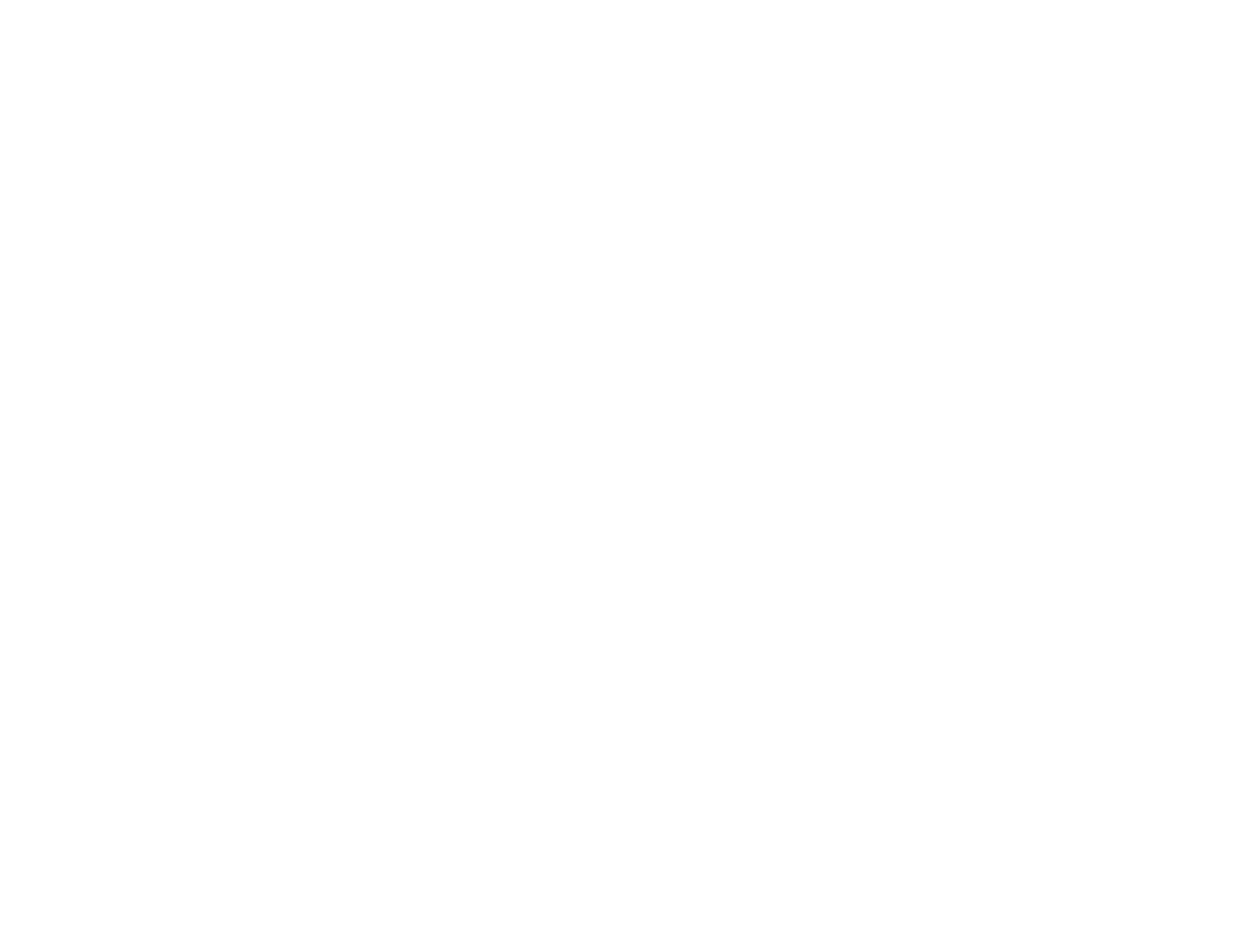
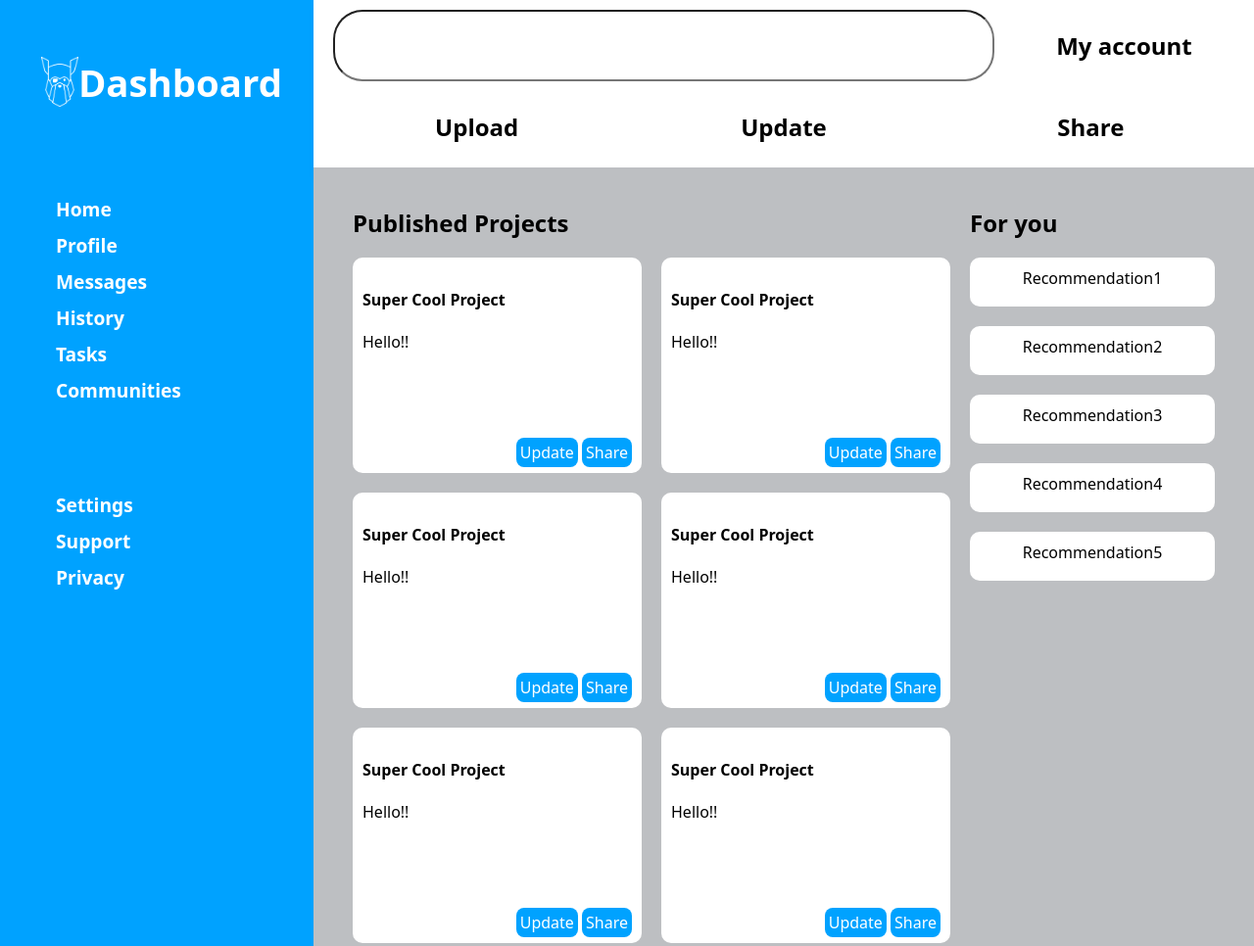
Before and after one commit to NakulKamath/admin_dashboard, a plain HTML site: page main.html in a window 1280 px wide. Shown: the top 966 px of the page at 98% size. Before the commit the page ends 800 px from the top, so only its background shows below. Drawn offline with Linux system fonts and the light colour scheme.

Commit message:
Completed project

```diff
--- a/main.html
+++ b/main.html
@@ -7,6 +7,123 @@
     <link rel="stylesheet" href="style.css">
 </head>
 <body>
-
+    <div id="container">
+        <div id="sidebar">
+            <a href="#">
+                <div id="logo">
+                    <img src="logo.png" style="justify-self: end;">
+                    <h1 style="justify-self: start;">Dashboard</h1>
+                </div>
+            </a>
+            <div id="nav">
+                <ul style="margin-bottom: 80px;">
+                    <a href="#">
+                        <li>Home</li>
+                    </a>
+                    <a href="#">
+                        <li>Profile</li>
+                    </a>
+                    <a href="#">
+                        <li>Messages</li>
+                    </a>
+                    <a href="#">
+                        <li>History</li>
+                    </a>
+                    <a href="#">
+                        <li>Tasks</li>
+                    </a>
+                    <a href="#">
+                        <li>Communities</li>
+                    </a>
+                </ul>
+                <ul>
+                    <a href="#">
+                        <li>Settings</li>
+                    </a>
+                    <a href="#">
+                        <li>Support</li>
+                    </a>
+                    <a href="#">
+                        <li>Privacy</li>
+                    </a>
+                </ul>
+            </div>
+        </div>
+        <div id="header" style="color: black;">
+            <div id="top">
+                <input type="search">
+                <div id="account">
+                    <h2>My account</h2>
+                </div>
+            </div>
+            <div id="bottom">
+                <div>
+                    <h2>Upload</h2>
+                </div>
+                <div>
+                    <h2>Update</h2>
+                </div>
+                <div>
+                    <h2>Share</h2>
+                </div>
+            </div>
+        </div>
+        <div id="main">
+            <div id=articles>
+                <h2>Published Projects</h2>
+                <div id="article">
+                    <div>
+                        <h4>Super Cool Project</h4>
+                        <p>Hello!!</p>
+                        <div><span>Update</span>  <span>Share</span></div>
+                    </div>
+                    <div>
+                        <h4>Super Cool Project</h4>
+                        <p>Hello!!</p>
+                        <div><span>Update</span>  <span>Share</span></div>
+                    </div>
+                    <div>
+                        <h4>Super Cool Project</h4>
+                        <p>Hello!!</p>
+                        <div><span>Update</span>  <span>Share</span></div>
+                    </div>
+                    <div>
+                        <h4>Super Cool Project</h4>
+                        <p>Hello!!</p>
+                        <div><span>Update</span>  <span>Share</span></div>
+                    </div>
+                    <div>
+                        <h4>Super Cool Project</h4>
+                        <p>Hello!!</p>
+                        <div><span>Update</span>  <span>Share</span></div>
+                    </div>
+                    <div>
+                        <h4>Super Cool Project</h4>
+                        <p>Hello!!</p>
+                        <div><span>Update</span>  <span>Share</span></div>
+                    </div>
+                    <div>
+                        <h4>Super Cool Project</h4>
+                        <p>Hello!!</p>
+                        <div><span>Update</span>  <span>Share</span></div>
+                    </div><div>
+                        <h4>Super Cool Project</h4>
+                        <p>Hello!!</p>
+                        <div><span>Update</span>  <span>Share</span></div>
+                    </div>
+                </div>
+            </div>
+            <div id="side">
+                <h2>For you</h2>
+                <div id="recommended">
+                    <div><p>Recommendation1</p></div>
+                    <div><p>Recommendation2</p></div>
+                    <div><p>Recommendation3</p></div>
+                    <div><p>Recommendation4</p></div>
+                    <div><p>Recommendation5</p></div>
+                </div>
+            </div>
+        </div>
+    </div>
 </body>
 </html>
--- a/style.css
+++ b/style.css
@@ -0,0 +1,158 @@
+body, html {
+    margin: 0;
+    height: 100%;
+    --primary-color: #00a2ff;
+    --secondary-color: #bdbfc2;
+    --tertiary-color: #c49003;
+    color: white;
+    box-sizing: border-box;
+    font-family: system-ui, -apple-system, BlinkMacSystemFont, 'Segoe UI', Roboto, Oxygen, Ubuntu, Cantarell, 'Open Sans', 'Helvetica Neue', sans-serif;
+}
+@font-face {
+    font-family: Norse-Bold;
+    src: url("Norse-Bold.woff");
+}
+#container {
+    display: grid;
+    grid-template: 1fr 5fr / 1fr 3fr;
+    height: 100%;
+}
+#sidebar {
+    grid-row: 1 / -1;
+    grid-column: 1 / 2;
+    background-color: var(--primary-color);
+    padding: 10%;
+    display: flex;
+    gap: 40px;
+    flex-direction: column;
+    place-items: start;
+    font-weight: 800;
+}
+#header {
+    grid-row: 1 / 2;
+    grid-column: 2 / 3;
+    background-color: white;
+    box-shadow: 10px 10px 10px black;
+    display: flex;
+    flex-direction: column;
+}
+#main {
+    grid-row: 2 / 3;
+    grid-column: 2 / 3;
+    background-color: var(--secondary-color);
+    color: black;
+    display: grid;
+    grid-template-columns: minmax(100px, 3fr) minmax(250px, 1fr);
+    padding: 20px 40px;
+    gap: 20px;
+}
+#logo {
+    display: grid;
+    grid-template-columns: 1fr 3fr;
+    place-items: center;
+}
+#nav {
+    width: 75%;
+}
+#logo img {
+    width: 80%;
+}
+a {
+    color: white;
+    text-decoration: none;
+}
+ul {
+    list-style: none;
+    font-size: 1.5vw;
+    width: 100%;
+    margin-left: -20px;
+}
+li {
+    padding: 5px;
+}
+li:hover {
+    background-color: white;
+    color: var(--primary-color);
+}
+h1 {
+    font-size: 3vw;
+}
+#top {
+    display: grid;
+    grid-template-columns: 3fr 1fr;
+    gap: 20px;
+    padding: 10px 20px 5px 20px;
+}
+#account {
+    text-align: center;
+    border-radius: 30px;
+}
+#account:hover {
+    background-color: var(--tertiary-color);
+    color: white;
+}
+input[type="search"] {
+    border-radius: 30px;
+    font-size: 3vw;
+    padding: 0 20px;
+}
+#bottom {
+    display: grid;
+    grid-template-columns: 1fr 1fr 1fr;
+    padding: 5px 20px;
+    gap: 20px;
+}
+#bottom>div {
+    text-align: center;
+    border-radius: 10px;
+}
+#bottom>:hover {
+    background-color: var(--secondary-color);
+}
+#article {
+    display: grid;
+    grid-template-columns: repeat(auto-fill, minmax(200px, 1fr));
+    gap: 20px;
+}
+#article>div {
+    box-sizing: content-box;
+    padding: 10px;
+    background-color: white;
+    border-radius: 10px;
+    position: relative;
+    height: 25vh;
+}
+#article>div>div {
+    position: absolute;
+    bottom: 10px;
+    right: 10px;
+}
+span {
+    padding: 4px;
+    border-radius: 8px;
+    background-color: var(--primary-color);
+    color: white;
+}
+span:hover {
+    background-color: var(--tertiary-color);
+    color: black;
+}
+#recommended {
+    display: flex;
+    flex-direction: column;
+    gap: 20px;
+}
+#recommended>div {
+    background-color: white;
+    height: 50px;
+    border-radius: 10px;
+    justify-items: center;
+    padding: auto;
+}
+#recommended>div>p {
+    margin: 4% 1%;
+}
+#side {
+    display: flex;
+    flex-direction: column;
+}
```
Also changed, not shown: logo.png (added).
